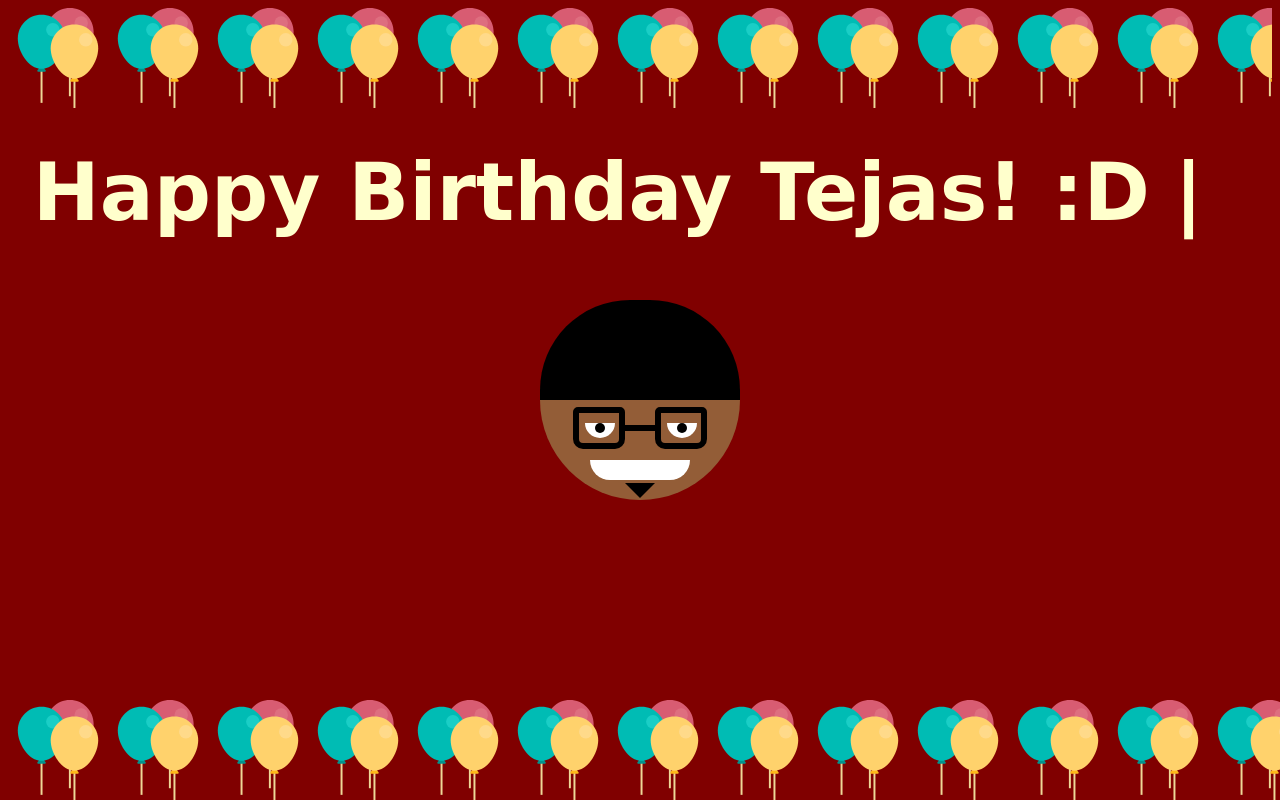
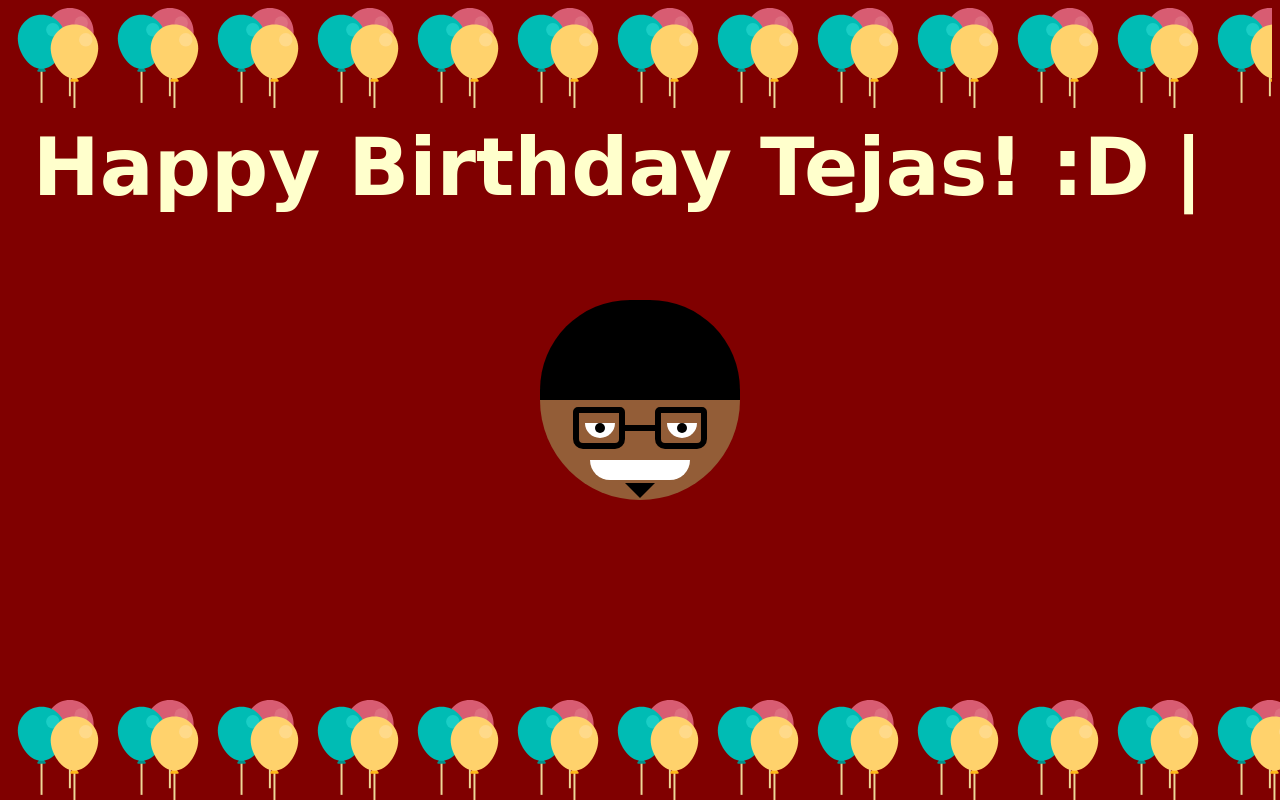
Before and after one commit to saiicharan/bday, a website: page public/index.html in a window 1280 px wide. Drawn offline with Linux system fonts and the light colour scheme; a web font is replaced by a local one.

Commit message:
Reduces line height, HODOR

```diff
--- a/public/style.css
+++ b/public/style.css
@@ -11,7 +11,7 @@ h1{
   overflow: hidden;
   width: 15em;
   height: 3em;
-  line-height: 150px;
+  line-height: 100px;
   float: left;
   text-align: center;
   animation: type 3s steps(60,end);
```
